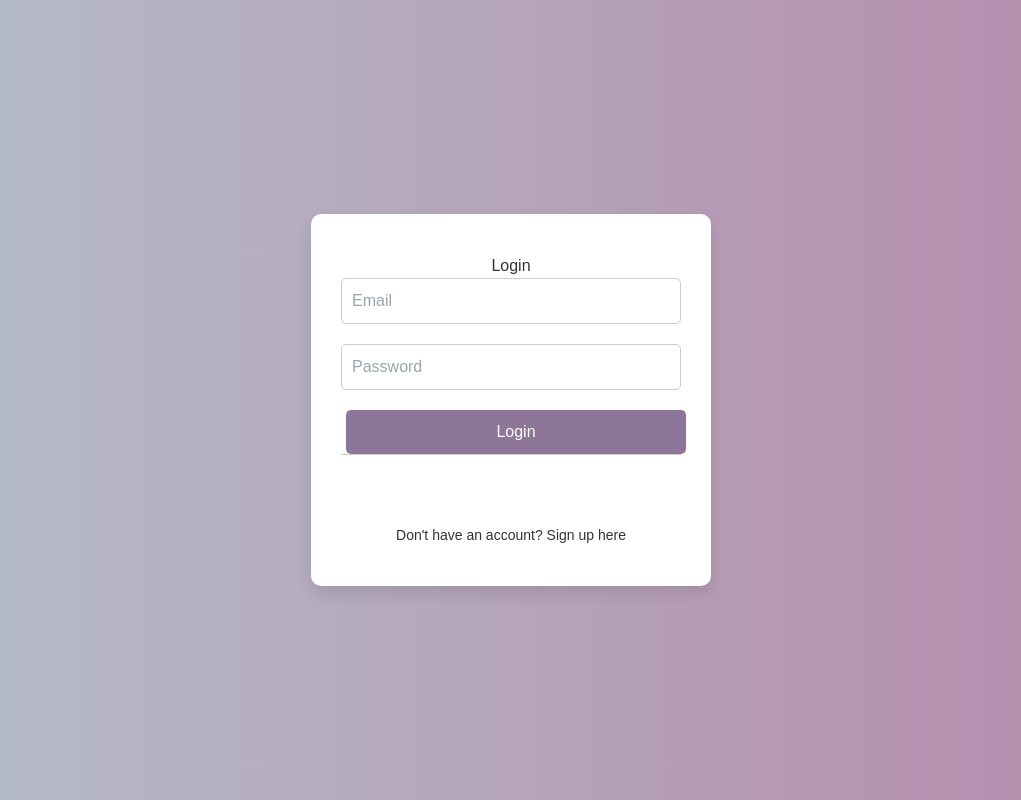
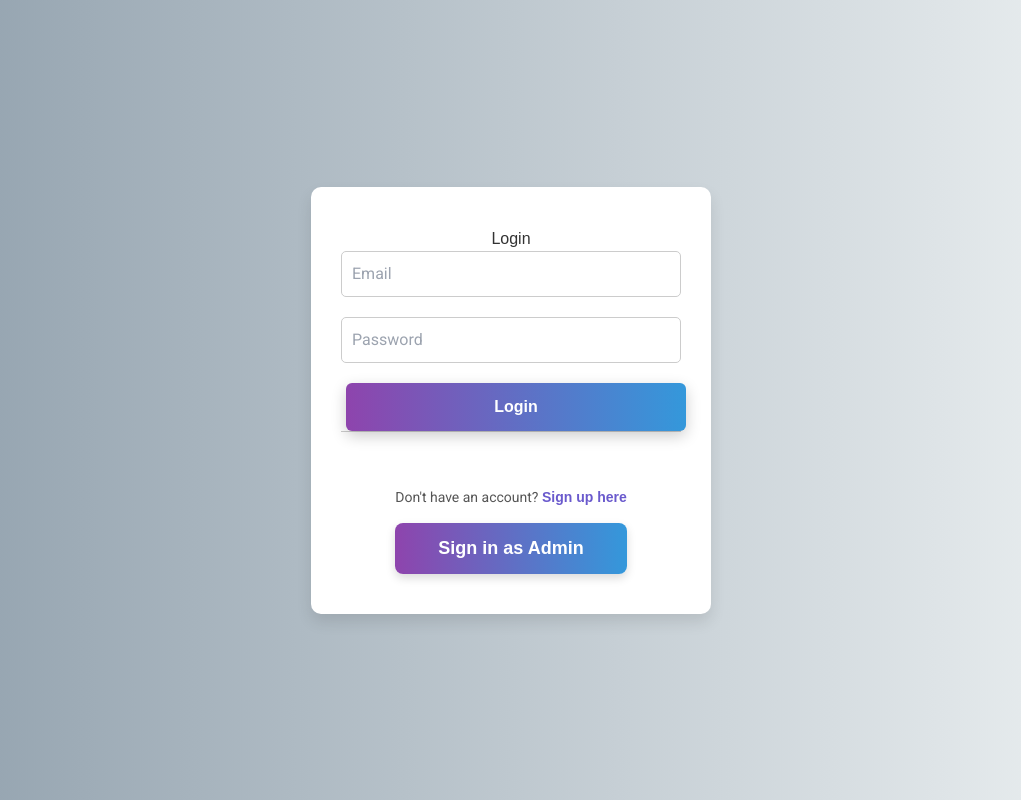
Before and after one commit to samichhya123/collegeconnect, a React (Create React App) app: page /Login in a window 1280 px wide. Shown: the whole page, without its empty margins (129-1150 px from the left). Built offline with nearby package versions, Linux system fonts and the light colour scheme.

Commit message:
This is Admin DASHBOARDD

```diff
--- /dev/null
+++ b/src/admindashboard/AdminDash.css
@@ -0,0 +1,111 @@
+@import url('https://fonts.googleapis.com/css2?family=Roboto:wght@400;500;700&display=swap');
+
+body {
+  margin: 0;
+  font-family: 'Roboto', sans-serif;
+  background-color: #f4f6f8;
+}
+
+.sidebar {
+  margin: 20px;
+  width: 280px;
+  height: 95vh;
+  background-color: #1c1b2b;
+  color: #ffffff;
+  display: flex;
+  flex-direction: column;
+  padding: 20px;
+  border-radius: 16px;
+  box-shadow: 0 6px 25px rgba(0, 0, 0, 0.3);
+}
+
+.sidebar-logo {
+  text-align: center;
+  padding: 20px 0;
+  font-size: 26px;
+  font-weight: 700;
+  color: #ffd700;
+  letter-spacing: 1px;
+}
+
+.sidebar-logo .logo-image {
+  width: 120px;
+  height: auto;
+  border-radius: 12px;
+  margin-bottom: 10px;
+  box-shadow: 0 4px 10px rgba(255, 215, 0, 0.3);
+}
+
+.sidebar-menu {
+  list-style: none;
+  padding: 0;
+  margin: 0;
+}
+
+.sidebar-item {
+  padding: 14px 18px;
+  cursor: pointer;
+  display: flex;
+  align-items: center;
+  transition: background-color 0.3s ease, transform 0.2s;
+  border-radius: 10px;
+  margin-bottom: 8px;
+}
+
+.sidebar-item i {
+  margin-right: 12px;
+  font-size: 20px;
+  color: #ffd700;
+}
+
+.sidebar-item:hover {
+  background-color: #2d2947;
+  transform: translateX(8px);
+}
+
+.sidebar-item.active {
+  background-color: #ffd700;
+  color: #1c1b2b;
+  font-weight: 500;
+}
+
+.sidebar-logout {
+  margin-top: auto;
+  padding: 14px 20px;
+  text-align: center;
+  cursor: pointer;
+  border-radius: 10px;
+  background-color: #e94560;
+  color: #ffffff;
+  transition: background-color 0.3s ease, transform 0.2s;
+}
+
+.sidebar-logout:hover {
+  background-color: #d53650;
+  transform: translateY(-3px);
+}
+
+.sidebar-logout i {
+  margin-right: 10px;
+  font-size: 18px;
+}
+
+.menu-icon {
+  display: inline-block;
+  width: 24px;
+  text-align: center;
+  color: #ffd700;
+}
+.sidebar-menu .sidebar-item a {
+  text-decoration: none;
+  color: white;
+  font-weight: inherit;
+  display: flex;
+  align-items: center;
+}
+
+
+.sidebar-menu .sidebar-item a:hover {
+  color: #ffd700;
+  text-decoration: none;
+}
--- /dev/null
+++ b/src/admindashboard/AdminDash.jsx
@@ -0,0 +1,52 @@
+import React from 'react';
+import { Link } from 'react-router-dom';
+import './AdminDash.css';
+import '@fortawesome/fontawesome-free/css/all.min.css';
+
+const AdminDashboard = () => {
+  return (
+    <div className="sidebar">
+      <div className="sidebar-logo">
+        <Link to="/">
+          <img src="/images/logo.jpg" alt="My Logo" className="logo-image" />
+        </Link>
+        <div>Admin Dashboard</div>
+      </div>
+      <ul className="sidebar-menu">
+        <li className="sidebar-item">
+          <Link to="/manage-users">
+            <i className="fas fa-users menu-icon"></i>
+            User Management
+          </Link>
+        </li>
+        <li className="sidebar-item">
+          <Link to="/exam-management">
+            <i className="fas fa-book-open menu-icon"></i>
+            Exam Management
+          </Link>
+        </li>
+        <li className="sidebar-item">
+          <Link to="/course-management">
+            <i className="fas fa-chalkboard-teacher menu-icon"></i>
+            Course Management
+          </Link>
+        </li>
+        <li className="sidebar-item">
+          <Link to="/payment">
+          <i className="fas fa-university menu-icon"></i>
+
+           College Management
+          </Link>
+        </li>
+
+
+      </ul>
+      <div className="sidebar-logout">
+        <i className="fas fa-sign-out-alt"></i>
+        Logout
+      </div>
+    </div>
+  );
+};
+
+export default AdminDashboard;
--- a/src/components3/Login.css
+++ b/src/components3/Login.css
@@ -3,21 +3,22 @@
   justify-content: center;
   align-items: center;
   height: 100vh;
-  background: linear-gradient(to right, #b4bfc9, #b689ac);
+  background: linear-gradient(to right, #8e9eab, #eef2f3);
   padding: 20px;
 }
 
+
 .form-wrapper-container {
-  background-color: white;
+  background-color: #ffffff;
   padding: 40px 30px;
-  border-radius: 10px;
-  box-shadow: 0px 8px 15px rgba(0, 0, 0, 0.1);
+  border-radius: 12px;
+  box-shadow: 0px 10px 20px rgba(0, 0, 0, 0.1);
   width: 100%;
-  box-sizing: border-box;
   max-width: 400px;
   display: flex;
   flex-direction: column;
   align-items: center;
+  text-align: center;
 }
 
 .login-form {
@@ -27,11 +28,40 @@
   align-items: center;
 }
 
+.login-btn1 {
+  width: 100%;
+  padding: 15px;
+  background: linear-gradient(90deg, #8e44ad, #3498db);
+  color: white;
+  font-size: 18px;
+  font-weight: bold;
+  border: none;
+  border-radius: 10px;
+  cursor: pointer;
+  transition: all 0.3s ease;
+  box-shadow: 0 5px 15px rgba(0, 0, 0, 0.2);
+}
+
+
+.login-btn1:hover {
+  background: linear-gradient(90deg, #3498db, #8e44ad);
+  transform: scale(1.05);
+  box-shadow: 0 8px 20px rgba(0, 0, 0, 0.3);
+}
+
+
+.login-btn1:focus {
+  outline: none;
+  box-shadow: 0 0 10px rgba(142, 68, 173, 0.8);
+}
+
 .login-form h2 {
-  font-size: 24px;
-  margin-bottom: 20px;
+  font-size: 26px;
+  margin-bottom: 25px;
   color: #333;
+  font-family: 'Poppins', sans-serif;
 }
+
 
 .input-group {
   position: relative;
@@ -39,126 +69,109 @@
   margin-bottom: 20px;
 }
 
+
 .input-group input {
   width: 100%;
-  padding: 10px 10px 10px 40px;
-  border: 2px solid #ccc;
-  border-radius: 5px;
+  padding: 12px 15px;
+  border: 1px solid #ddd;
+  border-radius: 6px;
   outline: none;
   font-size: 16px;
-}
-
-.input-group svg,
-.input-icon {
-  position: absolute;
-  left: 10px;
-  top: 50%;
-  transform: translateY(-50%);
-  color: #0a0202;
-}
-
-.input-group label {
-  position: absolute;
-  top: 50%;
-  left: 35px;
-  transform: translateY(-50%);
-  color: #aaa;
-  font-size: 16px;
-  transition: 0.3s ease;
-  pointer-events: none;
+  font-family: 'Roboto', sans-serif;
+  transition: border-color 0.3s ease;
 }
 
 .input-group input:focus {
-  border-color: #5b7083;
+  border-color: #6a5acd;
+  box-shadow: 0px 0px 4px rgba(106, 90, 205, 0.5);
 }
 
-.input-group input:focus + label,
-.input-group input:not(:placeholder-shown) + label {
-  top: -10px;
-  font-size: 12px;
-  color: #5b7083;
-}
-
-.remember {
-  display: flex;
-  flex-direction: row;
-  justify-content: space-evenly;
-  align-items: center;
-  width: 100%;
-  margin-bottom: 20px;
-}
-.remember input {
-  width: 20px;
-  margin-right: 10px;
-}
-.remember label {
-  display: flex;
-  flex-direction: row;
-  font-size: 14px;
-  color: #333;
-}
 
 .login-btn1 {
   width: 100%;
-  padding: 10px 20px;
-  background-color: #8d7697;
+  padding: 12px ;
+  background-color: #6a5acd;
   color: white;
   border: none;
-  border-radius: 5px;
+  border-radius: 6px;
   cursor: pointer;
   font-size: 16px;
-  transition: background-color 0.3s ease;
+  font-family: 'Poppins', sans-serif;
+  font-weight: bold;
+  transition: background-color 0.3s ease, transform 0.2s;
 }
 
 .login-btn1:hover {
-  background-color: #3b4a58;
+  background-color: #483d8b;
+  transform: scale(1.02);
 }
 
-.signUp-link {
-  margin-top: 20px;
-}
 
 .signUp-link p {
   font-size: 14px;
-  color: #333;
+  color: #555;
+  margin-top: 5px;
+  font-family: 'Roboto', sans-serif;
 }
 
-.signUpBtn-link {
-  margin-top: 15px;
-  text-align: center;
+.signUp-link a {
+  color: #6a5acd;
+  text-decoration: none;
+  font-weight: bold;
 }
 
-.signUpBtn-link:hover {
+.signUp-link a:hover {
   text-decoration: underline;
-  color: #8d7697;
 }
 
+/* Admin Login Button */
+.admin-login-btn {
+  width: 100%; /* Full width */
+  margin-top: 15px; /* Add spacing */
+  padding: 12px; /* Reduced padding for a smaller button */
+  background: linear-gradient(90deg, #8e44ad, #3498db); /* Gradient background */
+  color: white; /* White text */
+  font-size: 18px; /* Slightly smaller font size */
+  font-weight: bold; /* Bold text for prominence */
+  font-family: 'Poppins', sans-serif; /* Stylish font */
+  border: none; /* Remove border */
+  border-radius: 8px; /* Slightly less rounded corners */
+  cursor: pointer; /* Pointer cursor */
+  transition: all 0.3s ease; /* Smooth hover and focus transitions */
+  box-shadow: 0 4px 10px rgba(0, 0, 0, 0.15); /* Softer shadow for balance */
+}
+
+/* Hover Effect for Admin Button */
+.admin-login-btn:hover {
+  background: linear-gradient(90deg, #3498db, #8e44ad); /* Reverse gradient */
+  transform: scale(1.03); /* Slight zoom on hover */
+  box-shadow: 0 6px 15px rgba(0, 0, 0, 0.2); /* Stronger shadow on hover */
+}
+
+/* Focus Effect for Admin Button */
+.admin-login-btn:focus {
+  outline: none; /* Remove default focus outline */
+  box-shadow: 0 0 8px rgba(142, 68, 173, 0.8); /* Glowing border effect */
+}
+
+
+
 @media (max-width: 768px) {
-  .form-wrapper {
-    padding: 20px;
+  .form-wrapper-container {
+    padding: 30px 20px;
     max-width: 350px;
   }
 
-  .input-group input {
-    font-size: 14px;
+  .login-form h2 {
+    font-size: 22px;
   }
 
-  .input-group label {
-    left: 30px;
+  .login-btn1,
+  .admin-login-btn {
     font-size: 14px;
-  }
-
-  .login-btn1 {
-    padding: 8px 15px;
-    font-size: 14px;
-  }
-
-  .login-form h2 {
-    font-size: 20px;
   }
 
   .signUp-link p {
     font-size: 13px;
   }
-
 }
--- a/src/components3/Login.jsx
+++ b/src/components3/Login.jsx
@@ -66,6 +66,12 @@ const Login = () => {
           <p>
             Don't have an account? <a href="/signup">Sign up here</a>
           </p>
+          <button
+            className="admin-login-btn"
+            onClick={() => navigate("/admin-login")}
+          >
+            Sign in as Admin
+          </button>
         </div>
       </div>
     </div>
```
